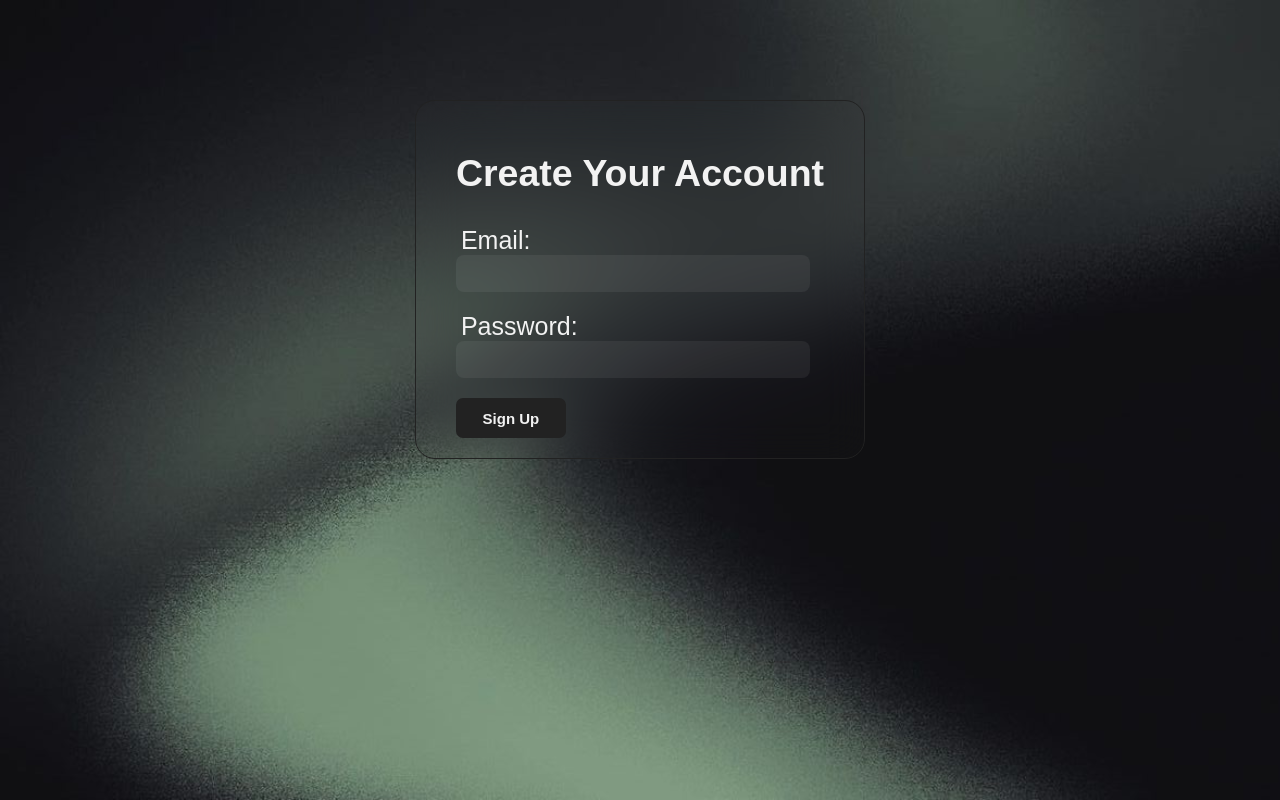
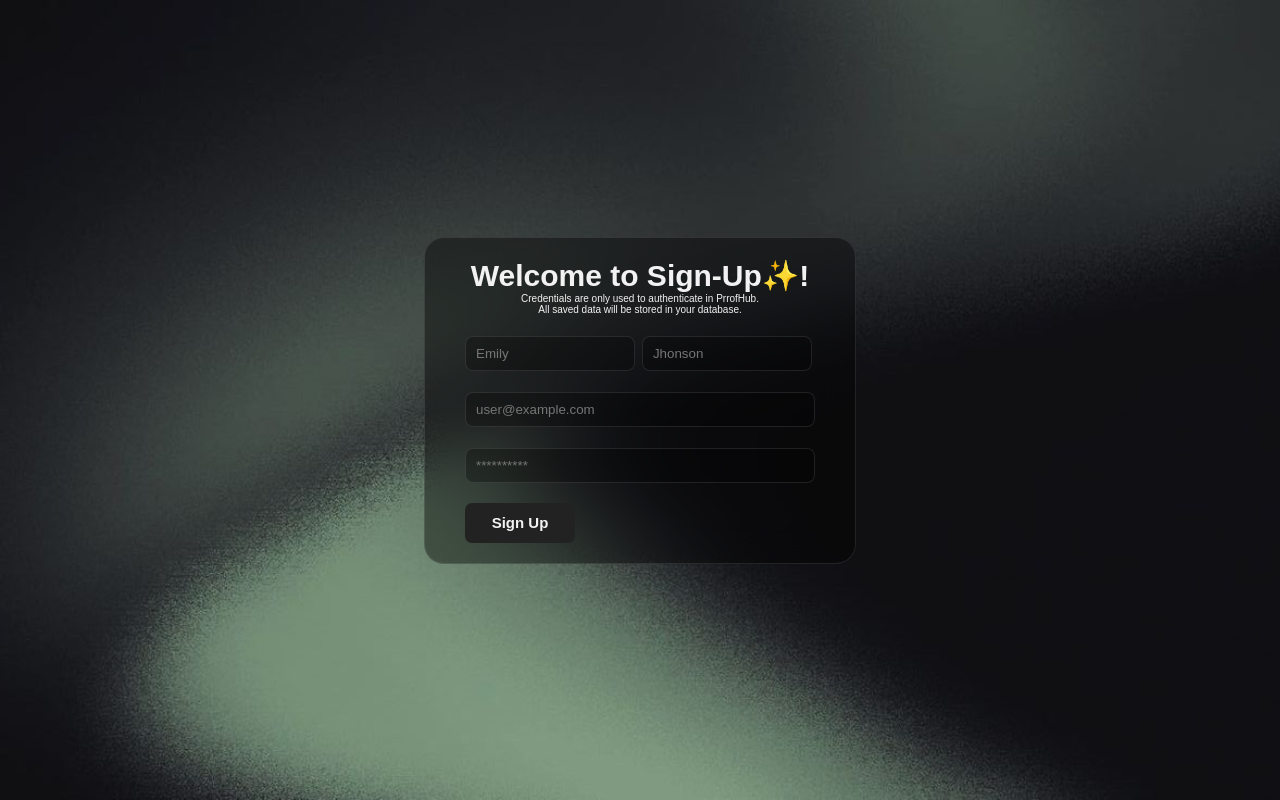
Before and after one commit to mauromltn/SignUp-Page, a plain HTML site: page index.html in a window 1280 px wide. Drawn offline with Linux system fonts and the light colour scheme.

Commit message:
Update sign-up page styling and form placeholders

```diff
--- a/index.html
+++ b/index.html
@@ -9,23 +9,22 @@
 <body>
     <main>
         <section>
-            <h1>Create Your Account</h1>
+            <h1>Welcome to Sign-Up&#10024;!</h1>
+            <p>
+                Credentials are only used to authenticate in PrrofHub.
+                <br>
+                All saved data will be stored in your database.
+            </p>
             <form>
-                <label for="email">Email:</label>
+                <input type="text" id="name" name="name" placeholder="Emily">
+                <input type="text" name="lastname" id="lastname" placeholder="Jhonson">
                 <br>
-                <input type="text" id="email" name="email">
+                <input type="text" id="email" name="email" placeholder="user@example.com">
                 <br>
-                <label for="password">Password:</label>
-                <br>
-                <input type="password" id="password" name="password">
+                <input type="password" id="password" name="password" placeholder="**********">
                 <br>
                 <input type="submit" id="submit" value="Sign Up">
             </form>
-            <!--
-                Aggiungere una linea
-                Aggiungere le diverse opzioni per fare il sig up
-                Piu avanti aggiungere l'opzione di fare log in
-            -->
         </section>
     </main>
 </body>
--- a/src/styles/style.css
+++ b/src/styles/style.css
@@ -1,49 +1,74 @@
 :root {
+    --primary-color: rgba(0, 0, 0, 0.4);
+    --secondary-color: rgba(0, 0, 0, 0.3);
+    --border-color: rgba(255, 255, 255, 0.1);
     --background: rgba(255, 255, 255, 0.06);
     --primary-text-color: #f2f2f2;
     --secondary-text-color: #222222;
 }
 
-body {
+* {
     margin: 0;
     padding: 0;
     box-sizing: border-box;
+    font-family: Arial, sans-serif;
+    border: none;
+}
+
+/* BDOY */
+body {
     background-image: url('../../images/background.jpeg');
     background-size: cover;
     background-repeat: no-repeat;
     background-attachment: fixed;
-    font-family: Arial, Helvetica, sans-serif;
     font-size: 25px;
     color: var(--primary-text-color);
 }
 
+/* MAIN */
 main {
     display: flex;
     justify-content: center;
     align-items: center;
-    margin-top: 100px;
+    height: 100vh;
 }
 
+/* CARD */
 section {
     padding: 20px 40px;
-    border: solid 1px #222222;
+    border: solid 1px var(--border-color);
     border-radius: 20px;
     background: transparent;
     backdrop-filter: blur(20px);
-    background-color: rgba(255, 255, 255, 0.01);
+    -webkit-backdrop-filter: blur(20px);
+    background-color: var(--primary-color);
 }
 
-section label {
-    padding: 0 5px;
+section h1 {
+
+    font-size: 30px;
+    text-align: center;
 }
 
-section #email, #password {
+section p {
+    margin-bottom: 20px;
+    font-size: 10px;
+    text-align: center;
+}
+
+/* FORM */
+section input:not([type="submit"]) {
     margin-bottom: 20px;
     width: 350px;
     height: 35px;
-    border: none;
-    background-color: var(--background);
+    padding-left: 10px;
+    border: 1px solid var(--border-color);
+    background-color: var(--secondary-color);
     border-radius: 8px;
+}
+
+section #name, #lastname {
+    width: 170px;
 }
 
 section #submit {
@@ -62,5 +87,3 @@ section #submit:hover {
     background-color: #f2f2f2;
     color: var(--secondary-text-color);
 }
-
-/* ADD COMMENTS */
```
